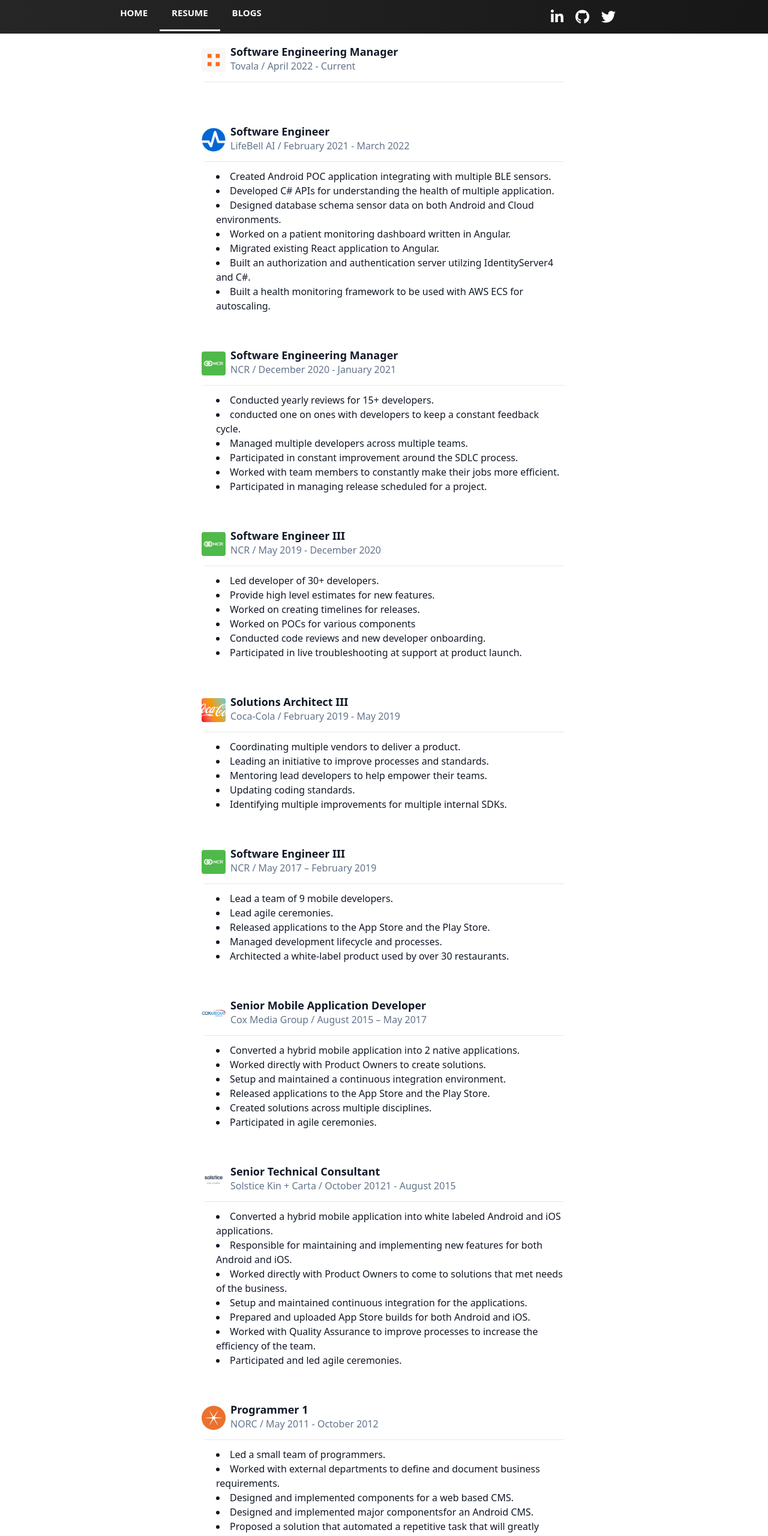
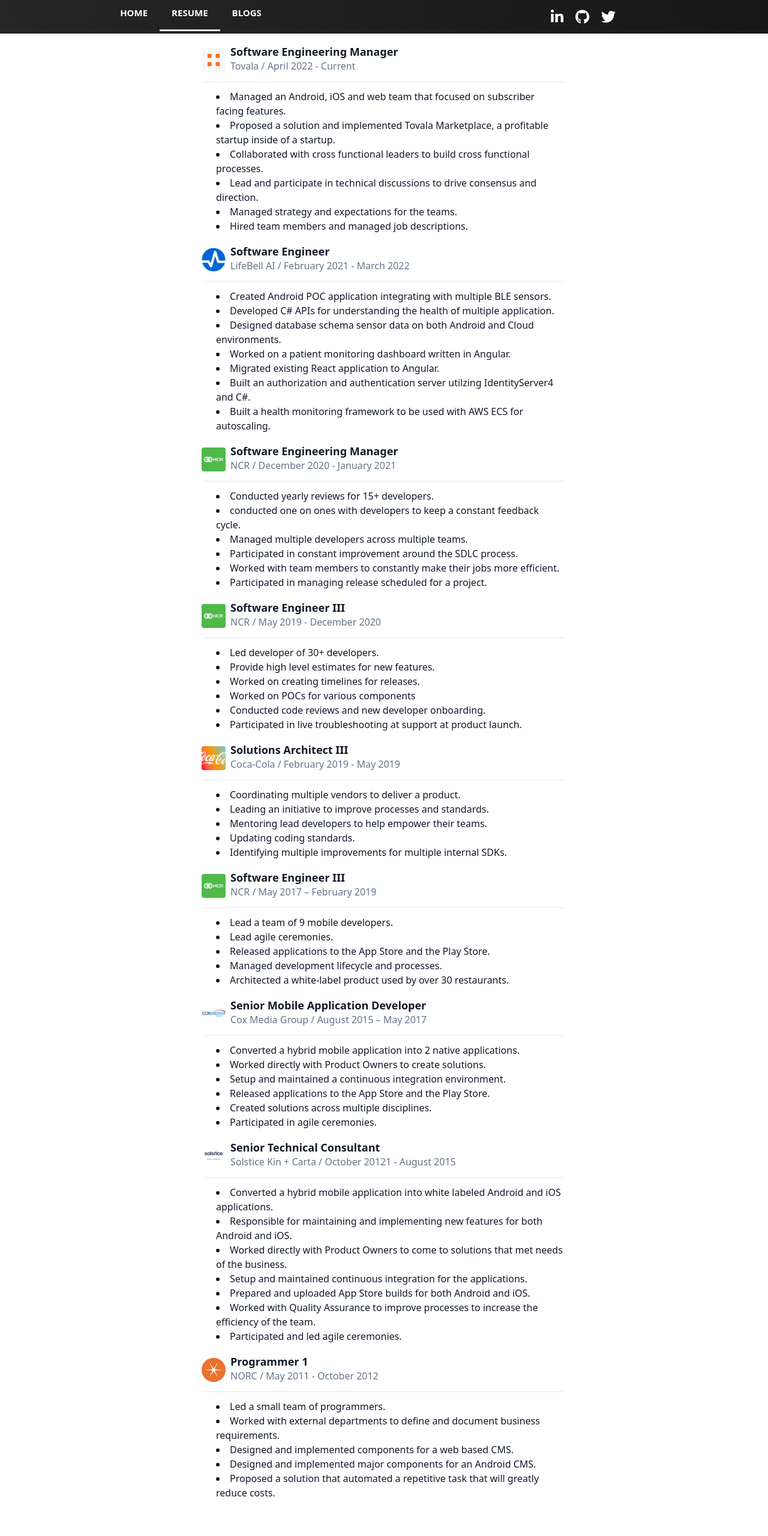
Before and after one commit to jonthornton07/personal-website, a Next.js app: page /resume in a window 1280 px wide. Shown: the top 2561 px of the page at 60% size. After the commit the page ends 2501 px from the top, so only its background shows below. Built offline with nearby package versions, Linux system fonts and the light colour scheme.

Commit message:
Adding in some more work projects and stuff

```diff
--- a/src/components/home/projectData.ts
+++ b/src/components/home/projectData.ts
@@ -1,4 +1,20 @@
 import type { ProjectViewModel } from "../base/projectCard/ProjectCard"
+
+const tovalaApp: ProjectViewModel = {
+    header: "Tovala Subscriber Facing Apps",
+    meta: "Software Engineering Manager",
+    description: "Managed the subscriber facing Tovala Web/Android/iOS products to order and cook food.",
+    logo: "tovala.png",
+    logoAlt: "Tovala Logo"
+}
+
+const lifebell: ProjectViewModel = {
+    header: "Remote Patient Monitoring",
+    meta: "Software Engineer",
+    description: "Built a real time patient monitoring system by using an Android device connected via BLE enabled sensors to remotely monitor patients biometrics.",
+    logo: "lifebell.jpg",
+    logoAlt: "Lifbell AI Logo"
+}
 
 const alohaUI: ProjectViewModel = {
     header: "Point of Sale",
@@ -33,4 +49,4 @@
     logoAlt: "Solstice Kin + Karta Logo"
 }
 
-export const projectData = [alohaUI, engageMobile, newspapers, financial];
+export const projectData = [tovalaApp, lifebell, alohaUI, engageMobile, newspapers, financial];
--- a/src/components/profile/ResumeData.ts
+++ b/src/components/profile/ResumeData.ts
@@ -11,7 +11,7 @@
         "Led a small team of programmers.",
         "Worked with external departments to define and document business requirements.",
         "Designed and implemented components for a web based CMS.",
-        "Designed and implemented major componentsfor an Android CMS.",
+        "Designed and implemented major components for an Android CMS.",
         "Proposed a solution that automated a repetitive task that will greatly reduce costs.",
     ],
 }
@@ -142,7 +142,14 @@
     title: "Software Engineering Manager",
     logo: "tovala.png",
     logoAlt: "Image showing Tovala logo",
-    highlights: []
+    highlights: [
+        "Managed an Android, iOS and web team that focused on subscriber facing features.",
+        "Proposed a solution and implemented Tovala Marketplace, a profitable startup inside of a startup.",
+        "Collaborated with cross functional leaders to build cross functional processes.",
+        "Lead and participate in technical discussions to drive consensus and direction.",
+        "Managed strategy and expectations for the teams.",
+        "Hired team members and managed job descriptions."
+    ]
 }
 
 export const data = [tovala, lifebellAi, ncrManager, ncrSoftwareEngineer, coke, ncrPartOne, coxMediaGroup, solstice, norc]
--- a/src/components/profile/profileSection.tsx
+++ b/src/components/profile/profileSection.tsx
@@ -5,16 +5,13 @@
     data: WorkModel
 }
 
-//TODO: Make items collapseable
-//TODO: Change the outline to be card esk
-//TODO: Maybe make the screen more interactive?
 const ProfileSection: React.FC<Props> = ({
     data
 }) => {
     const logoImage = "/images/" + data.logo;
 
     return (
-        <div className="flex-grow mb-10">
+        <div className="flex-grow">
             <div className="p-2 mt-2">
                 <div className="flex">
                     <img className="w-10 h-10 top-2 left-2 rounded mx-2 my-2" src={logoImage} alt={data.logoAlt}></img>
```
